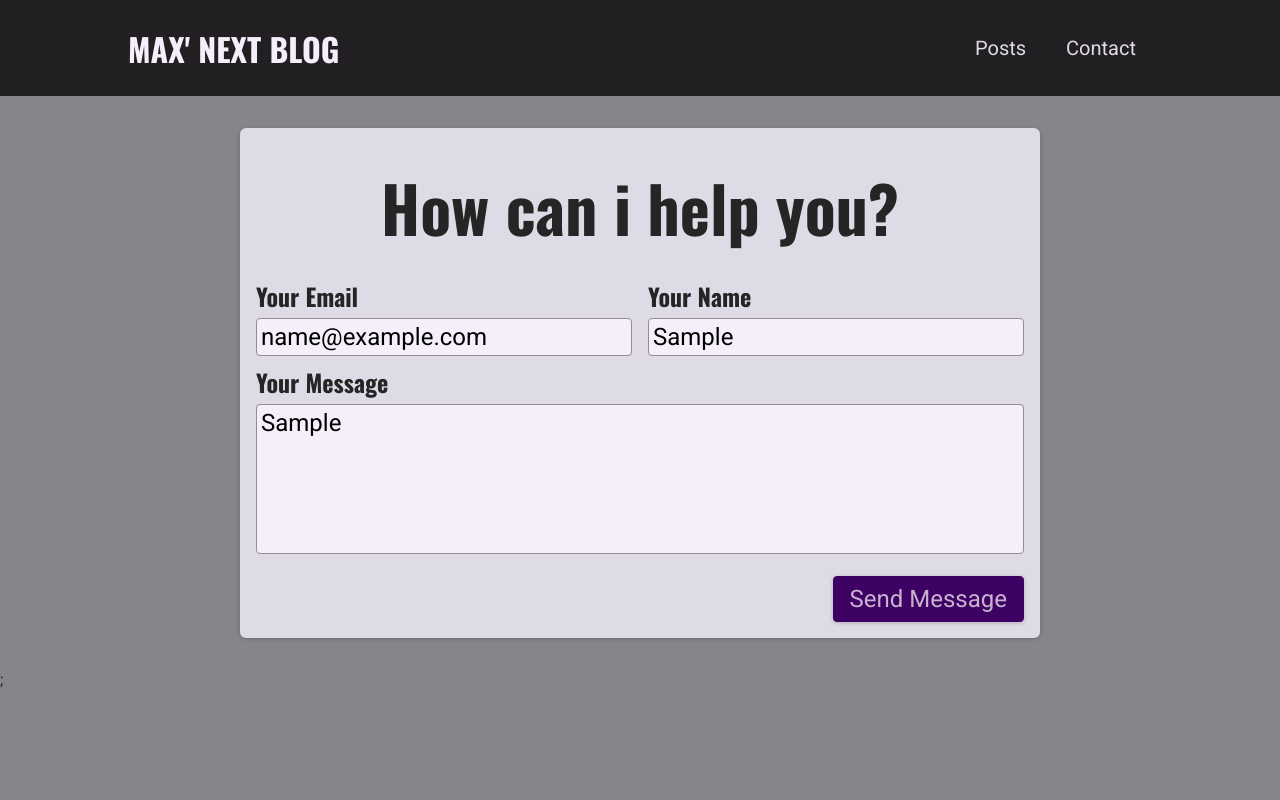
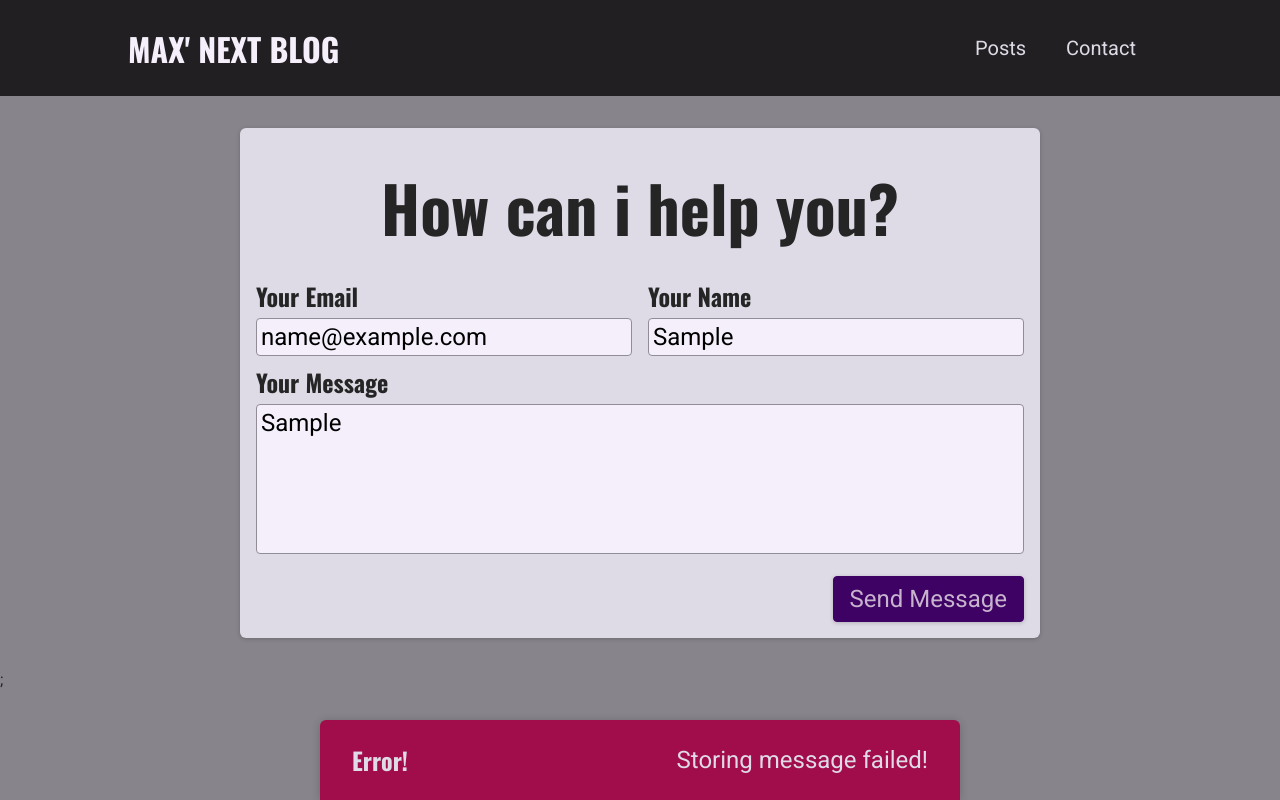
Before and after one commit to antoninaparulava-coder/blog-website, a Next.js app: page /contact in a window 1280 px wide. Both pictures are taken after typing "name@example.com", "Sample", "Sample" into the empty fields and a click on the button "Send Message". Built offline with nearby package versions, Linux system fonts and the light colour scheme; no server answers; the database is empty.

Commit message:
Adding UI Feedback With Notifications

```diff
--- a/components/contact/contact-form.js
+++ b/components/contact/contact-form.js
@@ -1,27 +1,85 @@
-import { useState } from 'react';
-import  classes from './contact-form.module.css'
+import { useState, useEffect } from 'react';
+import classes from './contact-form.module.css'
+import Notification from '../ui/notification';
+
+async function sendContactData(contactDetails){
+    const response = await fetch('/api/contact', {
+            method: 'POST',
+            body: JSON.stringify(contactDetails),
+            headers: {
+                'Content-Type': 'application/json'
+            }
+        });
+
+        const data = await response.json();
+
+        if(!response.ok){
+            throw new Error(data.message || 'Something went wrong')
+        }
+
+        return data;
+}
 
 function ContactForm() {
     const [enteredEmail, setEnteredEmail] = useState('');
     const [enteredName, setEnteredName] = useState('');
     const [enteredMessage, setEnteredMessage] = useState('');
+    const [requestStatus, setRequestStatus] = useState();
+    const [requestError, setRequestError] = useState();
 
-    function sendMessageHandler(event) {
+    useEffect(() => {
+        if(requestStatus === 'success' || requestStatus === 'error'){
+            const timer = setTimeout(() => {
+                setRequestStatus(null);
+                setRequestError(null);
+            }, 3000)
 
+            return () => clearTimeout(timer);
+        }
+    }, [requestStatus])
 
+    async function sendMessageHandler(event) {
         event.preventDefault();
 
-        fetch('/api/contact', {
-            method: 'POST',
-            body: JSON.stringify({
-                email: enteredEmail,
-                name: enteredName,
-                message: enteredMessage
-            }),
-            headers: {
-                'Content-Type': 'application/json'
-            }
+        setRequestStatus('pending')
+
+        try{
+            await sendContactData({
+            email: enteredEmail,
+            name: enteredName,
+            message: enteredMessage
         });
+        setRequestStatus('success')
+        }catch(error){
+            setRequestError(error.message)
+            setRequestStatus('error')
+        }
+    }
+
+    let notification;
+
+    if(requestStatus === 'pending'){
+        notification = {
+            status: 'pending',
+            title: 'Sending message...',
+            message: 'Your message is on its way!'
+        }
+    };
+
+    if(requestStatus === 'success'){
+        notification = {
+            status: 'success',
+            title: 'Success!',
+            message: 'Message sent successfully!'
+        }
+    }
+
+    if(requestStatus === 'error'){
+        notification = {
+            status: 'error',
+            title: 'Error!',
+            message: requestError
+        }
     }
 
     return(
@@ -63,6 +121,13 @@
                     <button>Send Message</button>
                 </div>
             </form>
+            {notification && (
+        <Notification
+          status={notification.status}
+          title={notification.title}
+          message={notification.message}
+        />
+      )}
         </section>
     )
 }
--- /dev/null
+++ b/components/ui/notification.js
@@ -0,0 +1,28 @@
+import ReactDOM from 'react-dom';
+
+import classes from './notification.module.css';
+
+function Notification(props) {
+  const { title, message, status } = props;
+
+  let statusClasses = '';
+
+  if (status === 'success') {
+    statusClasses = classes.success;
+  }
+
+  if (status === 'error') {
+    statusClasses = classes.error;
+  }
+
+  const cssClasses = `${classes.notification} ${statusClasses}`;
+
+  return (
+    <div className={cssClasses}>
+      <h2>{title}</h2>
+      <p>{message}</p>
+    </div>
+  );
+}
+
+export default Notification;
--- /dev/null
+++ b/components/ui/notification.module.css
@@ -0,0 +1,43 @@
+.notification {
+  display: flex;
+  justify-content: space-between;
+  align-items: center;
+  color: var(--color-grey-100);
+  background-color: var(--color-grey-800);
+  padding: 0 var(--size-8);
+  box-shadow: 0 1px 8px rgba(0, 0, 0, 0.2);
+  position: fixed;
+  height: 5rem;
+  bottom: 0;
+  width: 100%;
+  left: 0;
+  border-top-right-radius: 0;
+  border-top-left-radius: 0;
+}
+
+.notification h2 {
+  font-size: var(--size-6);
+  margin: 0;
+}
+
+.notification p {
+  margin: 0;
+}
+
+.success {
+  background-color: var(--color-success-500);
+  color: var(--color-grey-800);
+}
+
+.error {
+  background-color: var(--color-error-500);
+}
+
+@media (min-width: 768px) {
+  .notification {
+    width: 40rem;
+    left: calc(50% - 20rem);
+    border-top-right-radius: 6px;
+    border-top-left-radius: 6px;
+  }
+}
```
